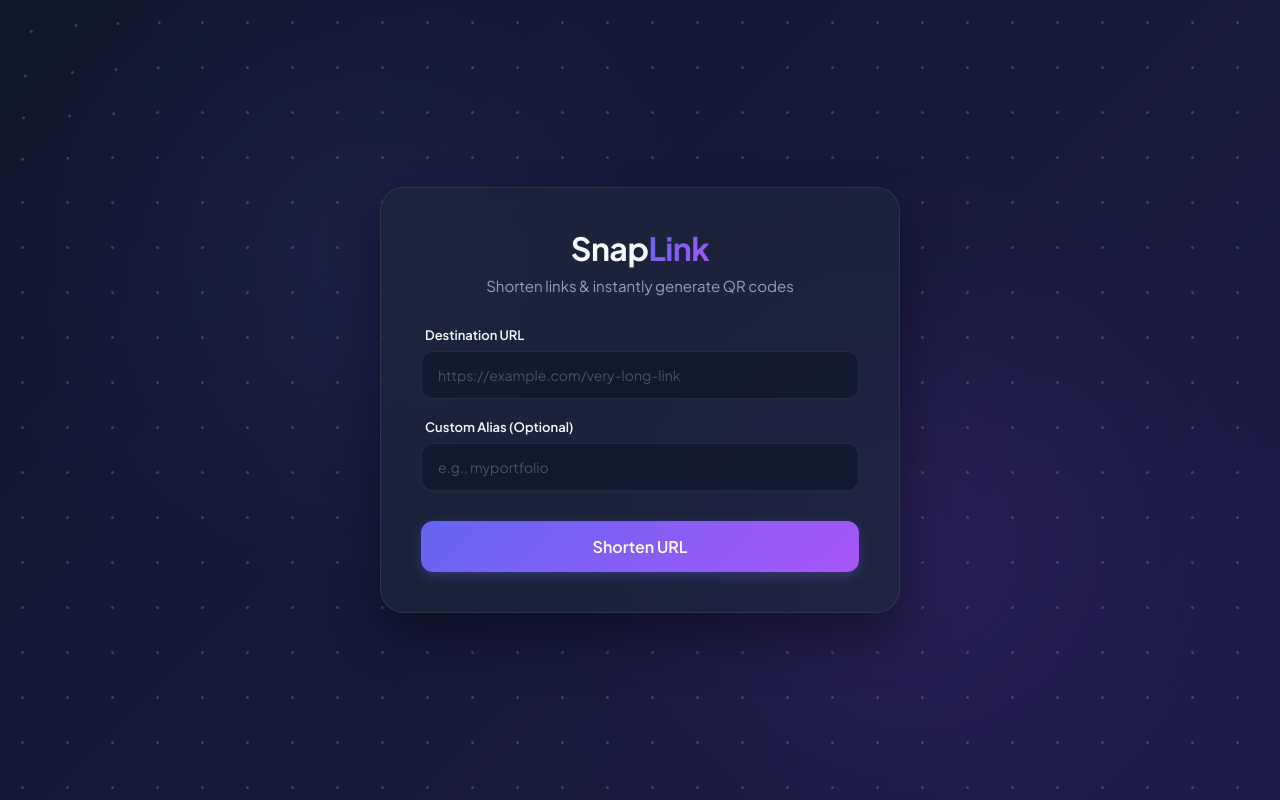
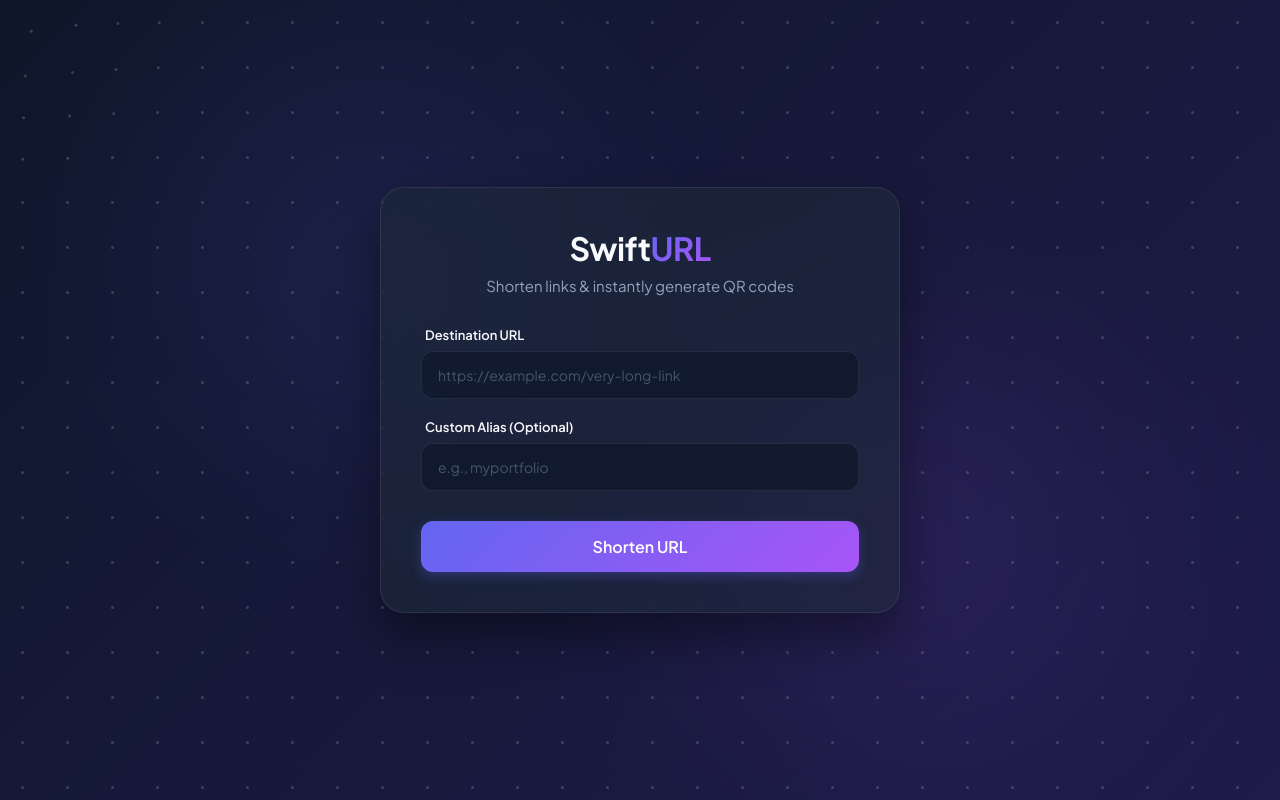
Before and after one commit to palak-7117/url-shortener, a Flask app: page / in a window 1280 px wide. Run offline with Flask 3, Linux system fonts and the light colour scheme.

Commit message:
Branding: Rebrand application name to SwiftURL

```diff
--- a/templates/index.html
+++ b/templates/index.html
@@ -3,7 +3,7 @@
 <head>
     <meta charset="UTF-8">
     <meta name="viewport" content="width=device-width, initial-scale=1.0">
-    <title>SnapLink | Modern URL Shortener & QR</title>
+    <title>SwiftURL | Modern URL Shortener & QR</title>
     <link rel="preconnect" href="https://fonts.googleapis.com">
     <link rel="preconnect" href="https://fonts.gstatic.com" crossorigin>
     <link href="https://fonts.googleapis.com/css2?family=Plus+Jakarta+Sans:wght@400;500;600;700&display=swap" rel="stylesheet">
@@ -67,7 +67,7 @@
             border: 1px solid var(--border-color);
             box-shadow: 0 24px 50px rgba(0, 0, 0, 0.4);
             width: 100%;
-            max-width: 520px; /* Widened slightly to host the side-by-side layout nicely */
+            max-width: 520px;
             text-align: center;
             z-index: 10;
             box-sizing: border-box;
@@ -153,7 +153,6 @@
             box-shadow: 0 6px 20px rgba(168, 85, 247, 0.4);
         }
 
-        /* Flexible Layout for Dashboard Link + QR Code Element */
         #result {
             margin-top: 28px;
             padding: 24px;
@@ -183,7 +182,6 @@
             font-weight: 600;
             font-size: 14px;
             margin-bottom: 12px;
-            grid-column: span 2;
         }
 
         .output-link-container {
@@ -213,7 +211,6 @@
             text-decoration: underline;
         }
 
-        /* QR Component Styles */
         .qr-wrapper {
             background: white;
             padding: 8px;
@@ -236,7 +233,7 @@
 <canvas id="particleCanvas"></canvas>
 
 <div class="container">
-    <h1>Snap<span>Link</span></h1>
+    <h1>Swift<span>URL</span></h1>
     <div class="subtitle">Shorten links & instantly generate QR codes</div>
 
     <div class="input-group">
@@ -255,7 +252,7 @@
 </div>
 
 <script>
-    // --- 1. POLKA-DOT BACKGROUND SYSTEM ---
+    // --- POLKA-DOT BACKGROUND SYSTEM ---
     const canvas = document.getElementById('particleCanvas');
     const ctx = canvas.getContext('2d');
 
@@ -316,8 +313,7 @@
     resizeCanvas();
     animate();
 
-
-    // --- 2. BACKEND CONNECTION & QR CODE GENERATION ---
+    // --- BACKEND CONNECTION & QR CODE GENERATION ---
     async function shortenLink() {
         const longUrl = document.getElementById('longUrl').value;
         const customAlias = document.getElementById('customAlias').value.trim();
@@ -339,10 +335,7 @@
 
             if (response.ok) {
                 resultDiv.style.display = "block";
-
                 let messageHtml = data.message ? `<div class="notice-msg">✨ Already mapped!</div>` : "";
-
-                // Fetch a generated QR code targeting the newly minted short link address
                 const qrCodeUrl = `https://api.qrserver.com/v1/create-qr-code/?size=150x150&data=${encodeURIComponent(data.short_url)}`;
 
                 resultDiv.innerHTML = `
```
